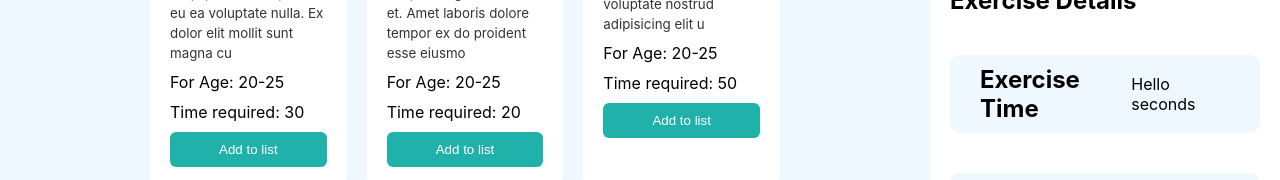
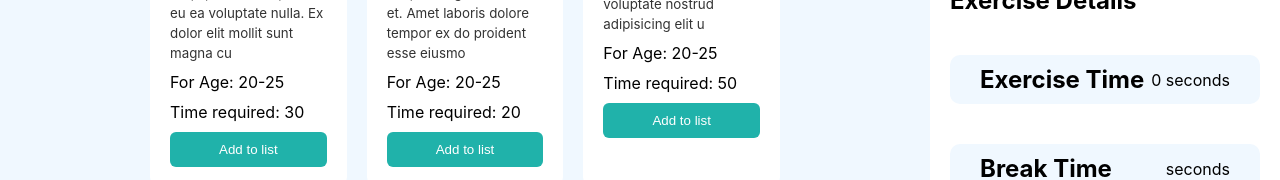
Before and after one commit to sulaimanbiswas/gym-active-club-react, a React (Create React App) app: page / in a window 1280 px wide. Shown: the part 412-592 px from the top of the page. Built offline with nearby package versions, Linux system fonts and the light colour scheme.

Commit message:
--- Auto Git Commit ---

```diff
--- a/src/App.js
+++ b/src/App.js
@@ -6,6 +6,7 @@ import Exercise from "./components/Exercises/Exercise";
 function App() {
   const [exercise, setExercise] = useState([]);
   const [list, setList] = useState([]);
+  const [exerciseTime, setExerciseTime] = useState(0);
 
   useEffect(() => {
     fetch("data.json")
@@ -13,14 +14,22 @@ function App() {
       .then((data) => setExercise(data));
   }, []);
 
-  const AddToList = (id) => {
-    set
+  const AddToList = (time, id) => {
+    setExerciseTime(exerciseTime + time);
+
+    const selectedItem = exercise.find((exercises) => exercises.id === id);
+    console.log(selectedItem);
+
+
+    // setList(...list, selectedItem);
   };
+
+  // console.log(list);
 
   return (
     <div className="App">
       <Exercise exercise={exercise} AddToList={AddToList}></Exercise>
-      <Activities exerciseTime={"Hello"}></Activities>
+      <Activities exerciseTime={exerciseTime}></Activities>
     </div>
   );
 }
--- a/src/components/Gyms/Gyms.js
+++ b/src/components/Gyms/Gyms.js
@@ -12,7 +12,10 @@ const Gyms = (props) => {
       </p>
       <p>For Age: {gym.age}</p>
       <p>Time required: {gym.time} </p>
-      <button className="add-to-list" onClick={() => AddToList(gym.id)}>
+      <button
+        className="add-to-list"
+        onClick={() => AddToList(gym.time, gym.id)}
+      >
         Add to list
       </button>
     </div>
```
Also changed, not shown: .autogit/logs/log-1-9-2022-6-24-56.txt (added).
